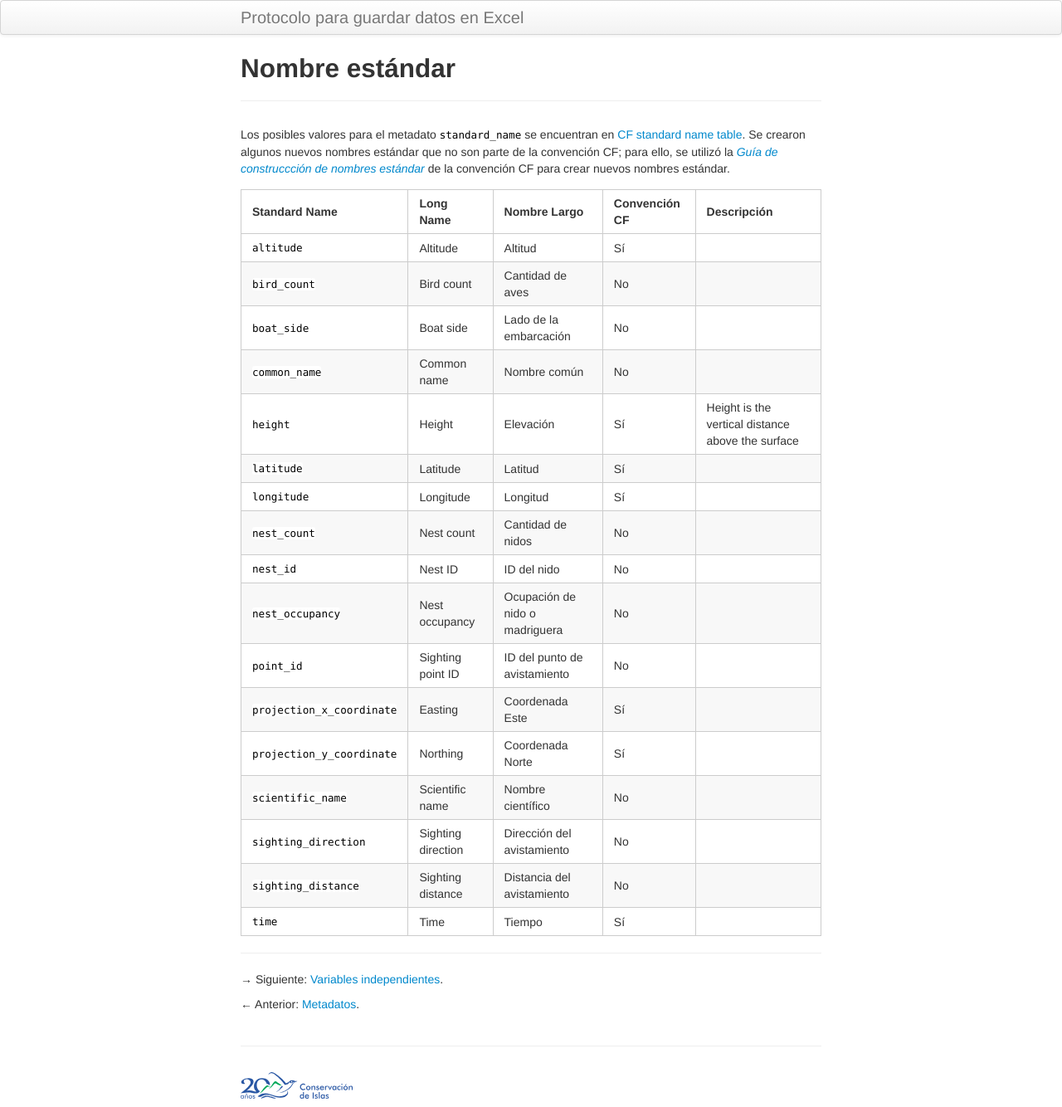
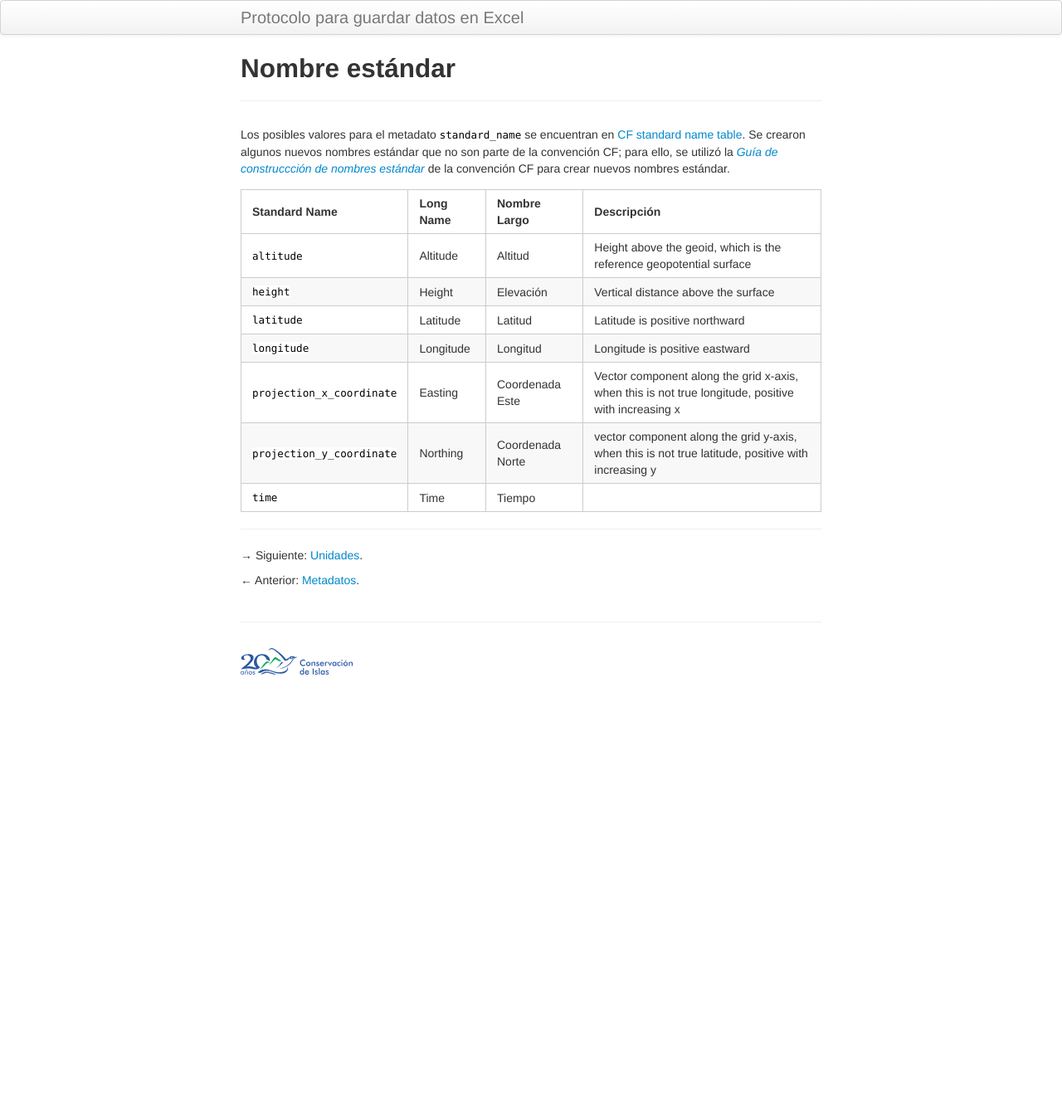
Before and after one commit to MaritzaB/datos_en_excel, a Jekyll site: the page built from pages/standard_name.md, in a window 1280 px wide. Shown: the whole page at 83% size. Built offline with Jekyll 4.4.1, drawn with Linux system fonts in a browser that asks for light colours; after the commit the page ends 900 px from its top, so only the background shows below that.

Commit message:
Elimina nombres estándares que nos on parte de _CF standard name table_

```diff
--- a/pages/standard_name.md
+++ b/pages/standard_name.md
@@ -7,28 +7,18 @@ description: Metadato `standard_name`
 Los posibles valores para el metadato `standard_name` se encuentran en [CF standard name table](http://cfconventions.org/Data/cf-standard-names/32/build/cf-standard-name-table.html).
 Se crearon algunos nuevos nombres estándar que no son parte de la convención CF; para ello, se utilizó la [_Guía de construccción de nombres estándar_](http://cfconventions.org/Data/cf-standard-names/docs/guidelines.html) de la convención CF para crear nuevos nombres estándar.
 
-Standard Name                       | Long Name                  | Nombre Largo                   | Convención CF | Descripción |
-------------------------------------|----------------------------|--------------------------------|---------------|-------------|
-`altitude`                          | Altitude                   | Altitud                        | Sí            |             |
-`bird_count`                        | Bird count                 | Cantidad de aves               | No            |             |
-`boat_side`                         | Boat side                  | Lado de la embarcación         | No            |             |
-`common_name`                       | Common name                | Nombre común                   | No            |             |
-`height`                            | Height                     | Elevación                      | Sí            | Height is the vertical distance above the surface |
-`latitude`                          | Latitude                   | Latitud                        | Sí            |             |
-`longitude`                         | Longitude                  | Longitud                       | Sí            |             |
-`nest_count`                        | Nest count                 | Cantidad de nidos              | No            |             |
-`nest_id`                           | Nest ID                    | ID del nido                    | No            |             |
-`nest_occupancy`                    | Nest occupancy             | Ocupación de nido o madriguera | No            |             |
-`point_id`                          | Sighting point ID          | ID del punto de avistamiento   | No            |             |
-`projection_x_coordinate`           | Easting                    | Coordenada Este                | Sí            |             |
-`projection_y_coordinate`           | Northing                   | Coordenada Norte               | Sí            |             |
-`scientific_name`                   | Scientific name            | Nombre científico              | No            |             |
-`sighting_direction`                | Sighting direction         | Dirección del avistamiento     | No            |             |
-`sighting_distance`                 | Sighting distance          | Distancia del avistamiento     | No            |             |
-`time`                              | Time                       | Tiempo                         | Sí            |             |
+Standard Name                       | Long Name                  | Nombre Largo                   | Descripción
+------------------------------------|----------------------------|--------------------------------|--------------------------------------------------------------------
+`altitude`                          | Altitude                   | Altitud                        | Height above the geoid, which is the reference geopotential surface
+`height`                            | Height                     | Elevación                      | Vertical distance above the surface
+`latitude`                          | Latitude                   | Latitud                        | Latitude is positive northward
+`longitude`                         | Longitude                  | Longitud                       | Longitude is positive eastward
+`projection_x_coordinate`           | Easting                    | Coordenada Este                | Vector component along the grid x-axis, when this is not true longitude, positive with increasing x
+`projection_y_coordinate`           | Northing                   | Coordenada Norte               | vector component along the grid y-axis, when this is not true latitude, positive with increasing y
+`time`                              | Time                       | Tiempo                         | &nbsp;
 
 ---
 
-&rarr; Siguiente: [Variables independientes](axis.html).
+&rarr; Siguiente: [Unidades](units.html).
 
 &larr; Anterior: [Metadatos](metadatos.html).
```
